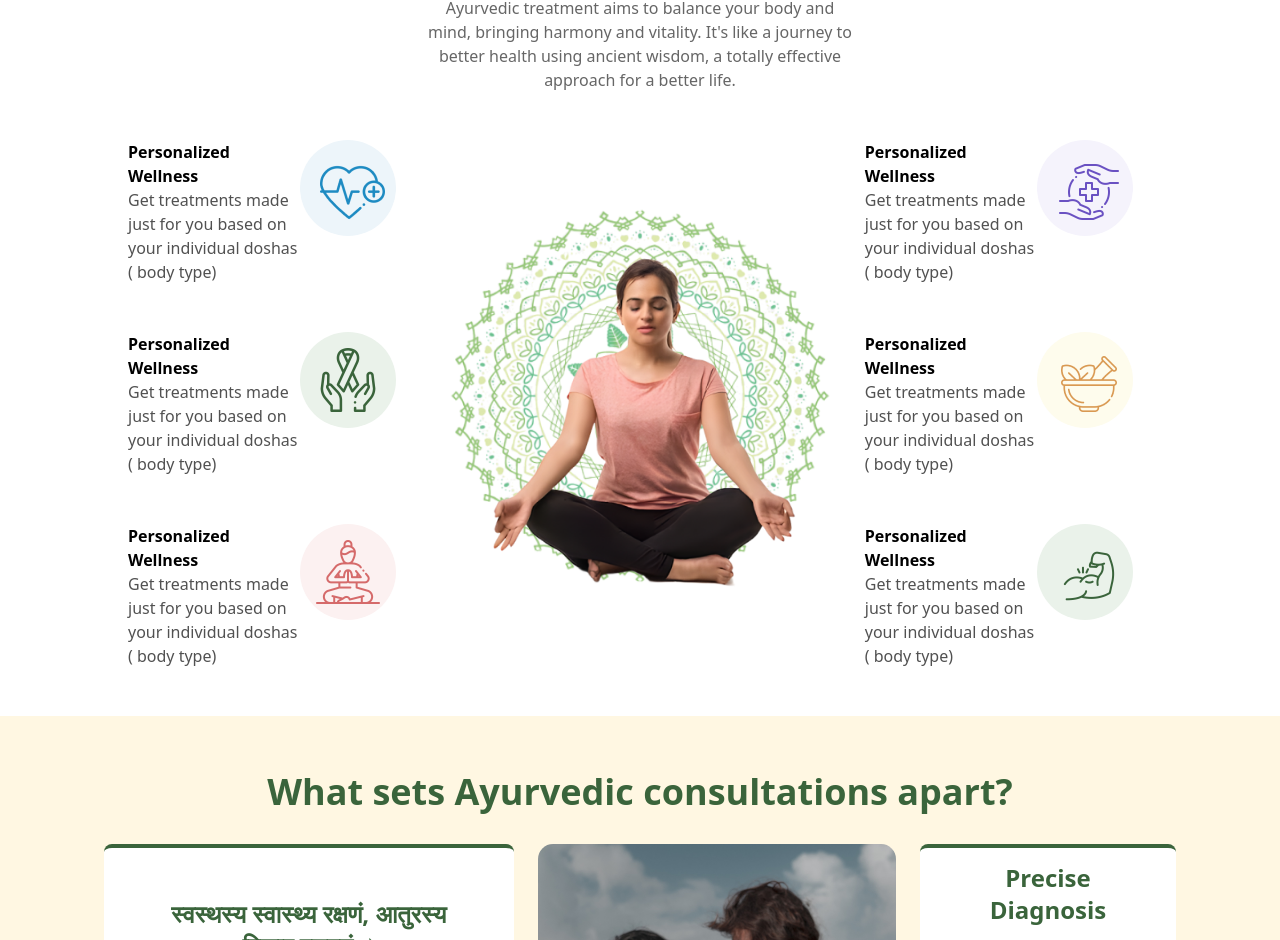
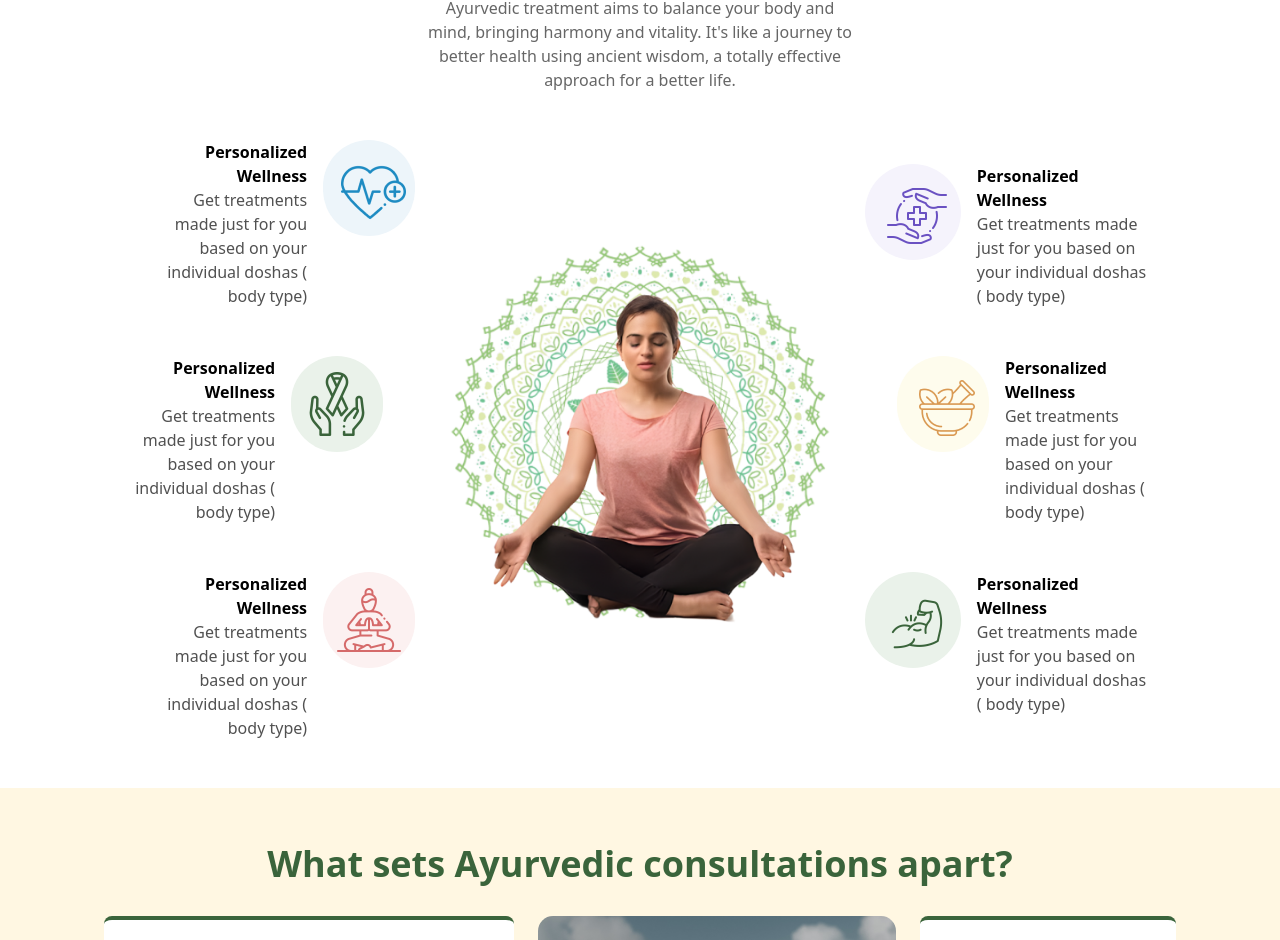
Before and after one commit to Surbhisinghal1234/ayurveda, a React (Vite) app: page / in a window 1280 px wide. Shown: the part 1079-2019 px from the top of the page. Built offline with nearby package versions, Linux system fonts and the light colour scheme.

Commit message:
updated magic section

```diff
--- a/src/components/magicWithUs/Magic.jsx
+++ b/src/components/magicWithUs/Magic.jsx
@@ -16,8 +16,8 @@ const Magic = () => {
 
         <div className='xl:w-[35%] hidden  md:flex  flex-col gap-[3rem] order-[1] md:order-[1]'>
 
-            <div className='flex flex-col-reverse md:flex-row '>
-                <div className='w-[60%]'>
+            <div className='flex  gap-4 ml-[2rem]'>
+                <div className='w-[60%] text-end'>
                     <h4 className='font-semibold'>Personalized Wellness
                     </h4>
                     <p className='text-[#515151]'>Get treatments made just for you based on your individual doshas ( body type)</p>
@@ -27,8 +27,8 @@ const Magic = () => {
                     <img className='ml-2 mt-2' src={heartBeat} alt="" />
                 </div>
             </div>
-            <div className='flex'>
-                <div className='w-[60%]'>
+            <div className='flex  gap-4 mr-[2rem]'>
+                <div className='w-[60%] text-end'>
                     <h4 className='font-semibold'>Personalized Wellness
                     </h4>
                     <p className='text-[#515151]'>Get treatments made just for you based on your individual doshas ( body type)</p>
@@ -38,8 +38,8 @@ const Magic = () => {
                     <img className='' src={ribbon} alt="" />
                 </div>
             </div>
-            <div className='flex'>
-                <div className='w-[60%]'>
+            <div className='flex gap-4 ml-[2rem]'>
+                <div className='w-[60%] text-end'>
                     <h4 className='font-semibold'>Personalized Wellness
                     </h4>
                     <p className='text-[#515151]'>Get treatments made just for you based on your individual doshas ( body type)</p>
@@ -66,38 +66,41 @@ const Magic = () => {
 
         <div className='xl:w-[35%] hidden md:flex md:flex-col gap-[3rem] order-[2]'>
 
-<div className='flex '>
+<div className='flex gap-4'>
+<div className='bg-[#F5F3FC] rounded-full h-[6rem] w-[6rem] flex justify-center items-center '>
+        <img className='ml-2 mt-2' src={protection} alt="" />
+    </div>
     <div className='w-[60%]'>
         <h4 className='font-semibold'>Personalized Wellness
         </h4>
         <p className='text-[#515151]'>Get treatments made just for you based on your individual doshas ( body type)</p>
     </div>
 
-    <div className='bg-[#F5F3FC] rounded-full h-[6rem] w-[6rem] flex justify-center items-center '>
-        <img className='ml-2 mt-2' src={protection} alt="" />
+
+</div>
+<div className='flex gap-4 ml-[2rem]'>
+<div className='bg-[#FEFCED] rounded-full h-[6rem] w-[6rem] flex justify-center items-center '>
+        <img className='ml-2 mt-2' src={ayurveda} alt="" />
     </div>
-</div>
-<div className='flex'>
     <div className='w-[60%]'>
         <h4 className='font-semibold'>Personalized Wellness
         </h4>
         <p className='text-[#515151]'>Get treatments made just for you based on your individual doshas ( body type)</p>
     </div>
 
-    <div className='bg-[#FEFCED] rounded-full h-[6rem] w-[6rem] flex justify-center items-center '>
-        <img className='ml-2 mt-2' src={ayurveda} alt="" />
+
+</div>
+<div className='flex gap-4' >
+<div className='bg-[#EAF2EA] rounded-full h-[6rem] w-[6rem] flex justify-center items-center '>
+        <img className='ml-2 mt-2' src={strong} alt="" />
     </div>
-</div>
-<div className='flex'>
     <div className='w-[60%]'>
         <h4 className='font-semibold'>Personalized Wellness
         </h4>
         <p className='text-[#515151]'>Get treatments made just for you based on your individual doshas ( body type)</p>
     </div>
 
-    <div className='bg-[#EAF2EA] rounded-full h-[6rem] w-[6rem] flex justify-center items-center '>
-        <img className='ml-2 mt-2' src={strong} alt="" />
-    </div>
+
 </div>
 </div>
 
```
